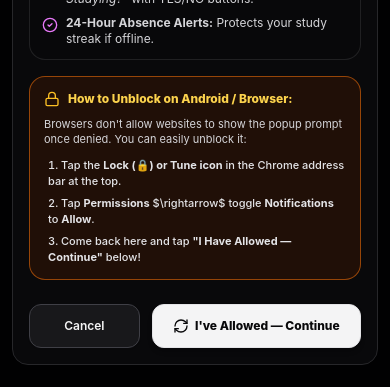
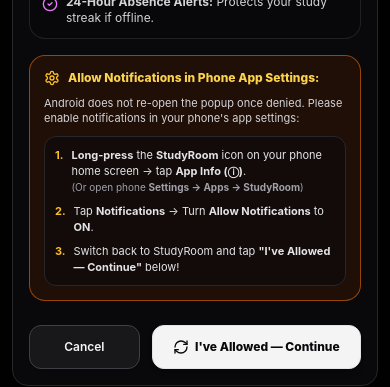
Before and after one commit to tgmind/StudyRoom, a Next.js app: page /room in a window 390 px wide. Both pictures are taken after a click on the button "Start Studying". Shown: the part 375-762 px from the top of the page. Built offline with nearby package versions, Linux system fonts and the light colour scheme; no server answers; the database is empty.

Commit message:
Provide Android phone app settings instructions to unblock notifications

```diff
--- a/components/session/MandatoryNotificationModal.tsx
+++ b/components/session/MandatoryNotificationModal.tsx
@@ -4,7 +4,15 @@ import React, { useState, useEffect } from "react";
 import { Modal } from "@/components/ui/Modal";
 import { Button } from "@/components/ui/Button";
 import { usePushNotifications } from "@/hooks/usePushNotifications";
-import { Bell, CheckCircle2, AlertCircle, Smartphone, Sparkles, RefreshCw, Lock } from "lucide-react";
+import {
+  Bell,
+  CheckCircle2,
+  AlertCircle,
+  Smartphone,
+  Sparkles,
+  RefreshCw,
+  Settings,
+} from "lucide-react";
 
 interface MandatoryNotificationModalProps {
   isOpen: boolean;
@@ -48,7 +56,7 @@ export function MandatoryNotificationModal({
       const current = refreshPermission();
       if (current === "denied") {
         setRequestError(
-          "Notifications are still marked as Blocked by your browser. Follow the 3 steps above to set Notifications to Allow, then tap again."
+          "Notifications are still marked as Blocked by your phone. Please turn on Allow Notifications in App Info / Phone Settings, then tap here again."
         );
       }
     }
@@ -88,35 +96,55 @@ export function MandatoryNotificationModal({
           </div>
         </div>
 
-        {/* Actionable Unblock Guide if Denied */}
+        {/* Actionable Unblock Guide for Phone App Settings if Denied */}
         {isDenied ? (
           <div className="p-3.5 bg-amber-950/40 border border-amber-700/80 rounded-2xl text-xs text-amber-200 space-y-2.5">
             <div className="flex items-center space-x-2 font-extrabold text-amber-300">
-              <Lock className="w-4 h-4 shrink-0 text-amber-400" />
-              <span>How to Unblock on Android / Browser:</span>
+              <Settings className="w-4 h-4 shrink-0 text-amber-400" />
+              <span>Allow Notifications in Phone App Settings:</span>
             </div>
             <p className="text-[11px] text-zinc-300 leading-snug">
-              Browsers don&apos;t allow websites to show the popup prompt once denied. You can easily unblock it:
+              Android does not re-open the popup once denied. Please enable notifications in your phone&apos;s app settings:
             </p>
-            <ol className="list-decimal list-inside text-[11px] text-zinc-200 space-y-1.5 pl-1 font-medium">
-              <li>
-                Tap the <strong>Lock (🔒) or Tune icon</strong> in the Chrome address bar at the top.
-              </li>
-              <li>
-                Tap <strong>Permissions</strong> $\rightarrow$ toggle <strong>Notifications</strong> to <strong>Allow</strong>.
-              </li>
-              <li>
-                Come back here and tap <strong>&quot;I Have Allowed — Continue&quot;</strong> below!
-              </li>
-            </ol>
+            <div className="space-y-2 text-[11px] text-zinc-200 bg-zinc-950/60 p-2.5 rounded-xl border border-zinc-800">
+              <div className="flex items-start space-x-2">
+                <span className="font-bold text-amber-400 shrink-0">1.</span>
+                <span>
+                  <strong>Long-press</strong> the <strong>StudyRoom</strong> icon on your phone home screen → tap <strong>App Info (ⓘ)</strong>.
+                  <br />
+                  <span className="text-[10px] text-zinc-400">
+                    (Or open phone <strong>Settings → Apps → StudyRoom</strong>)
+                  </span>
+                </span>
+              </div>
+              <div className="flex items-start space-x-2">
+                <span className="font-bold text-amber-400 shrink-0">2.</span>
+                <span>
+                  Tap <strong>Notifications</strong> → Turn <strong>Allow Notifications</strong> to <strong>ON</strong>.
+                </span>
+              </div>
+              <div className="flex items-start space-x-2">
+                <span className="font-bold text-amber-400 shrink-0">3.</span>
+                <span>
+                  Switch back to StudyRoom and tap <strong>&quot;I&apos;ve Allowed — Continue&quot;</strong> below!
+                </span>
+              </div>
+            </div>
           </div>
         ) : null}
+
+        {permission === "granted" && (
+          <div className="p-3 bg-emerald-950/40 border border-emerald-700/80 rounded-2xl text-xs text-emerald-200 flex items-center space-x-2">
+            <CheckCircle2 className="w-4 h-4 text-emerald-400 shrink-0" />
+            <span>Notification permission granted! Tap below to start studying.</span>
+          </div>
+        )}
 
         {!isSupported && (
           <div className="p-3 bg-amber-950/30 border border-amber-800/50 rounded-xl text-xs text-amber-300/90 flex items-start space-x-2">
             <Smartphone className="w-4 h-4 shrink-0 text-amber-400 mt-0.5" />
             <span>
-              On iPhone / iPad: Tap <strong>Share</strong> $\rightarrow$ <strong>Add to Home Screen</strong>, then launch the app from your Home Screen to enable notifications.
+              On iPhone / iPad: Tap <strong>Share</strong> → <strong>Add to Home Screen</strong>, then launch the app from your Home Screen to enable notifications.
             </span>
           </div>
         )}
--- a/components/settings/PushNotificationToggle.tsx
+++ b/components/settings/PushNotificationToggle.tsx
@@ -118,13 +118,13 @@ export function PushNotificationToggle() {
       )}
 
       {isDenied && (
-        <div className="p-3 bg-amber-950/40 border border-amber-700/80 rounded-xl text-xs font-medium text-amber-200 space-y-1.5">
+        <div className="p-3.5 bg-amber-950/40 border border-amber-700/80 rounded-2xl text-xs font-medium text-amber-200 space-y-2">
           <div className="flex items-center space-x-2 text-amber-300 font-bold">
             <AlertCircle className="w-4 h-4 shrink-0 text-amber-400" />
-            <span>Notifications are blocked in your browser</span>
+            <span>Notifications blocked in phone settings</span>
           </div>
           <p className="text-[11px] text-zinc-300">
-            To unblock: Tap the <strong>Lock (🔒) icon</strong> in the address bar at the top, switch <strong>Notifications</strong> to <strong>Allow</strong>, then tap the button below.
+            To unblock: Long-press the <strong>StudyRoom</strong> icon on your phone home screen → tap <strong>App Info (ⓘ)</strong> → <strong>Notifications</strong> → turn <strong>Allow Notifications</strong> to <strong>ON</strong>.
           </p>
         </div>
       )}
```
Also changed, not shown: 1 other file (tests, documents, lock files or other folders).
